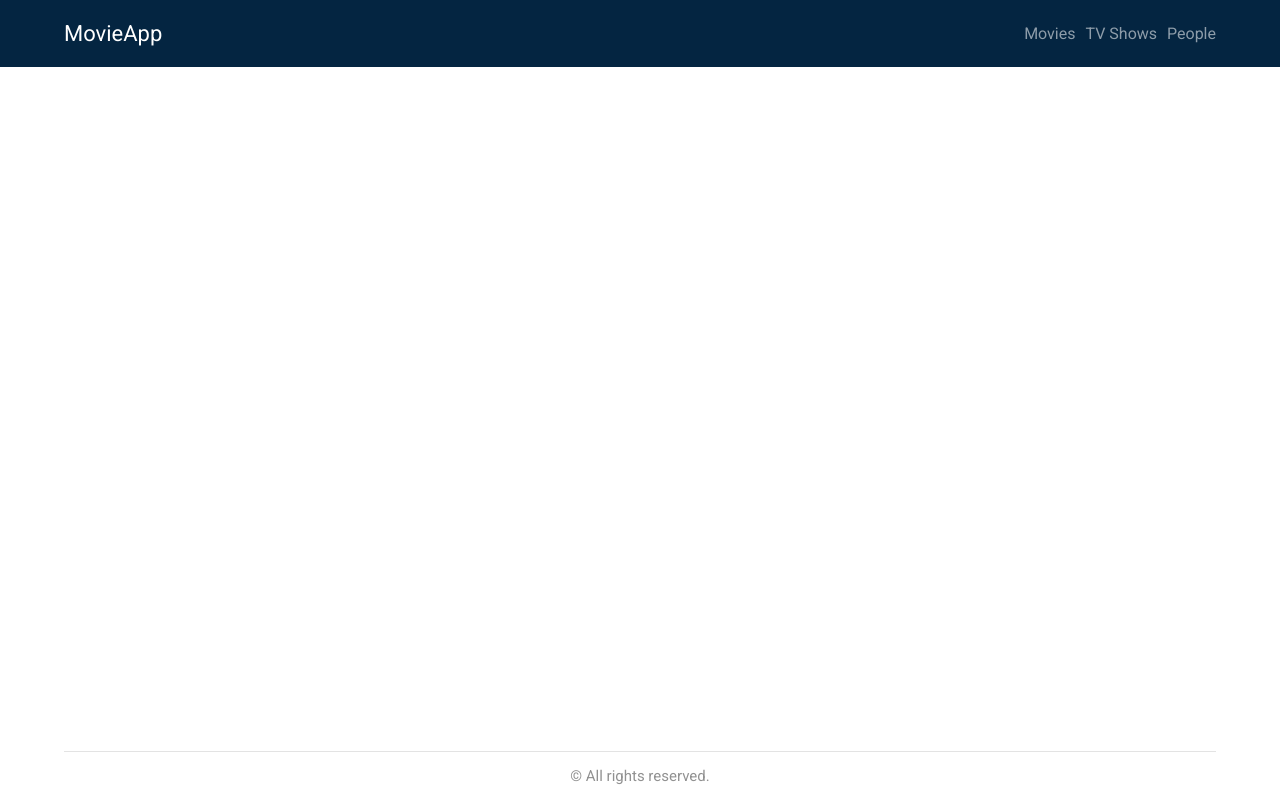
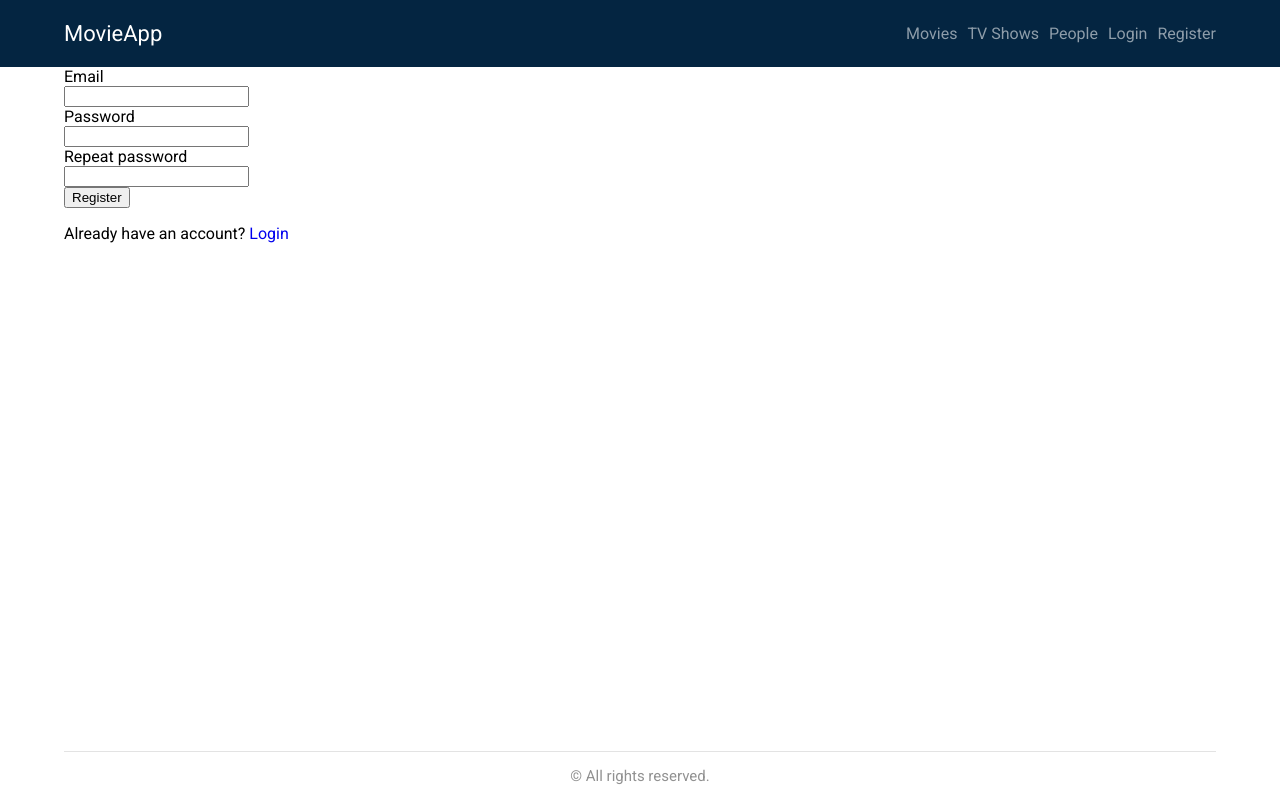
Before and after one commit to Kajaia/react-movieapp, a React (Vite) app: page /register in a window 1280 px wide. Built offline with nearby package versions, Linux system fonts and the light colour scheme; no server answers.

Commit message:
Added user authentication

```diff
--- a/src/App.jsx
+++ b/src/App.jsx
@@ -6,6 +6,10 @@ import MovieDetails from "./pages/MovieDetails";
 import TvPage from "./pages/TvPage";
 import MoviesPage from "./pages/MoviesPage";
 import PeoplePage from "./pages/PeoplePage";
+import DashboardPage from "./pages/DashboardPage";
+import PrivateRoutes from "./components/auth/PrivateRoutes";
+import RegisterPage from "./pages/RegisterPage";
+import LoginPage from "./pages/LoginPage";
 
 function App() {
   return (
@@ -17,22 +21,11 @@ function App() {
         <Route path="/tv" element={<TvPage />} />
         <Route path="/person" element={<PeoplePage />} />
         <Route path="/movies/:id" element={<MovieDetails />} />
-        <Route
-          path="/tv/:id"
-          element={
-            <div className="container">
-              <h1>TV Show Details</h1>
-            </div>
-          }
-        />
-        <Route
-          path="/person/:id"
-          element={
-            <div className="container">
-              <h1>Person Details</h1>
-            </div>
-          }
-        />
+        <Route element={<PrivateRoutes />}>
+          <Route path="/dashboard" element={<DashboardPage />} />
+        </Route>
+        <Route path="/register" element={<RegisterPage />} />
+        <Route path="/login" element={<LoginPage />} />
       </Routes>
       <Footer />
     </>
--- /dev/null
+++ b/src/components/auth/PrivateRoutes.jsx
@@ -0,0 +1,9 @@
+import { useContext } from "react";
+import { UserContext } from "../../contexts/UserContext";
+import { Navigate, Outlet } from "react-router";
+
+export default function PrivateRoutes() {
+  const { user } = useContext(UserContext);
+
+  return user ? <Outlet /> : <Navigate to="/login" replace />;
+}
--- a/src/components/layouts/Navbar.jsx
+++ b/src/components/layouts/Navbar.jsx
@@ -1,6 +1,10 @@
+import { useContext } from "react";
 import { NavLink } from "react-router-dom";
+import { UserContext } from "../../contexts/UserContext";
 
 export default function Navbar() {
+  const { user } = useContext(UserContext);
+
   return (
     <nav className="navbar">
       <div className="container">
@@ -23,6 +27,26 @@ export default function Navbar() {
               People
             </NavLink>
           </li>
+          {user ? (
+            <li className="nav-item">
+              <NavLink className="nav-link" to="/dashboard">
+                Dashboard
+              </NavLink>
+            </li>
+          ) : (
+            <>
+              <li className="nav-item">
+                <NavLink className="nav-link" to="/login">
+                  Login
+                </NavLink>
+              </li>
+              <li className="nav-item">
+                <NavLink className="nav-link" to="/register">
+                  Register
+                </NavLink>
+              </li>
+            </>
+          )}
         </ul>
       </div>
     </nav>
--- /dev/null
+++ b/src/components/providers/UserProvider.jsx
@@ -0,0 +1,30 @@
+import { useState } from "react";
+import { UserContext } from "../../contexts/UserContext";
+import { useNavigate } from "react-router";
+
+const HOME = "/dashboard";
+
+export default function UserProvider({ children }) {
+  const [user, setUser] = useState(null);
+  const navigate = useNavigate();
+
+  const register = async (email, password) => {
+    setUser({ email, password });
+    navigate(HOME);
+  };
+
+  const login = async (email, password) => {
+    setUser({ email, password });
+    navigate(HOME);
+  };
+
+  const logout = async () => {
+    setUser(null);
+  };
+
+  return (
+    <UserContext.Provider value={{ user, register, login, logout }}>
+      {children}
+    </UserContext.Provider>
+  );
+}
--- /dev/null
+++ b/src/contexts/UserContext.jsx
@@ -0,0 +1,3 @@
+import { createContext } from "react";
+
+export const UserContext = createContext();
--- a/src/index.css
+++ b/src/index.css
@@ -266,6 +266,10 @@ a {
     max-width: 100%;
 }
 
+label {
+    display: block;
+}
+
 @media screen and (max-width: 992px) {
     .flex {
         flex-direction: column;
--- a/src/main.jsx
+++ b/src/main.jsx
@@ -3,11 +3,14 @@ import { createRoot } from "react-dom/client";
 import "./index.css";
 import App from "./App.jsx";
 import { BrowserRouter } from "react-router-dom";
+import UserProvider from "./components/providers/UserProvider.jsx";
 
 createRoot(document.getElementById("root")).render(
   <StrictMode>
     <BrowserRouter>
-      <App />
+      <UserProvider>
+        <App />
+      </UserProvider>
     </BrowserRouter>
   </StrictMode>
 );
--- /dev/null
+++ b/src/pages/DashboardPage.jsx
@@ -0,0 +1,14 @@
+import { useContext } from "react";
+import { UserContext } from "../contexts/UserContext";
+
+export default function DashboardPage() {
+  const { user } = useContext(UserContext);
+
+  return (
+    <div className="container">
+      <p>
+        Hello <strong>{user.email}</strong> 👋, welcome to the dashboard!
+      </p>
+    </div>
+  );
+}
--- /dev/null
+++ b/src/pages/LoginPage.jsx
@@ -0,0 +1,3 @@
+export default function LoginPage() {
+  return "Login";
+}
--- /dev/null
+++ b/src/pages/RegisterPage.jsx
@@ -0,0 +1,62 @@
+import { useContext, useState } from "react";
+import { Link } from "react-router-dom";
+import { UserContext } from "../contexts/UserContext";
+
+export default function RegisterPage() {
+  const { register } = useContext(UserContext);
+
+  const [email, setEmail] = useState("");
+  const [password, setPassword] = useState("");
+  const [repeatPassword, setRepeatPassword] = useState("");
+
+  const handleForm = (e) => {
+    e.preventDefault();
+
+    if (password === repeatPassword) register(email, password);
+  };
+
+  return (
+    <div className="container">
+      <form onSubmit={(e) => handleForm(e)}>
+        <div>
+          <label htmlFor="email">Email</label>
+          <input
+            type="email"
+            id="email"
+            value={email}
+            onChange={(e) => setEmail(e.target.value)}
+            required
+          />
+        </div>
+        <div>
+          <label htmlFor="password">Password</label>
+          <input
+            type="password"
+            id="password"
+            value={password}
+            onChange={(e) => setPassword(e.target.value)}
+            required
+          />
+        </div>
+        <div>
+          <label htmlFor="repeat_password">Repeat password</label>
+          <input
+            type="password"
+            id="repeat_password"
+            value={repeatPassword}
+            onChange={(e) => setRepeatPassword(e.target.value)}
+            required
+          />
+        </div>
+        <div>
+          <button type="submit">Register</button>
+        </div>
+        <div>
+          <p>
+            Already have an account? <Link to="/login">Login</Link>
+          </p>
+        </div>
+      </form>
+    </div>
+  );
+}
```
